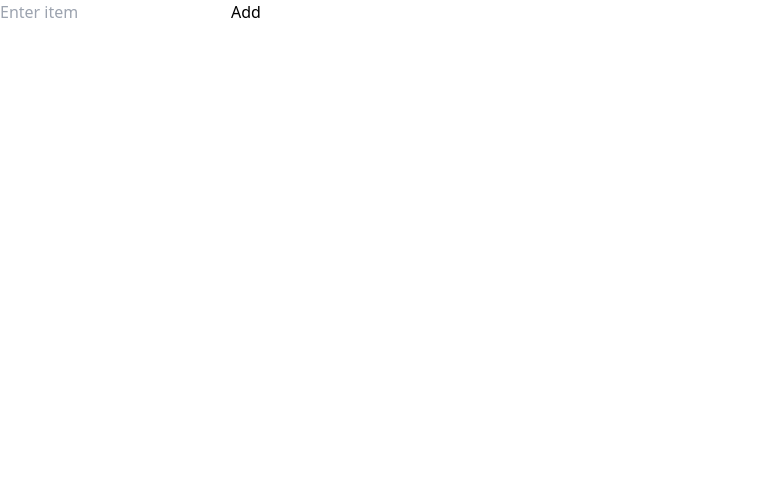
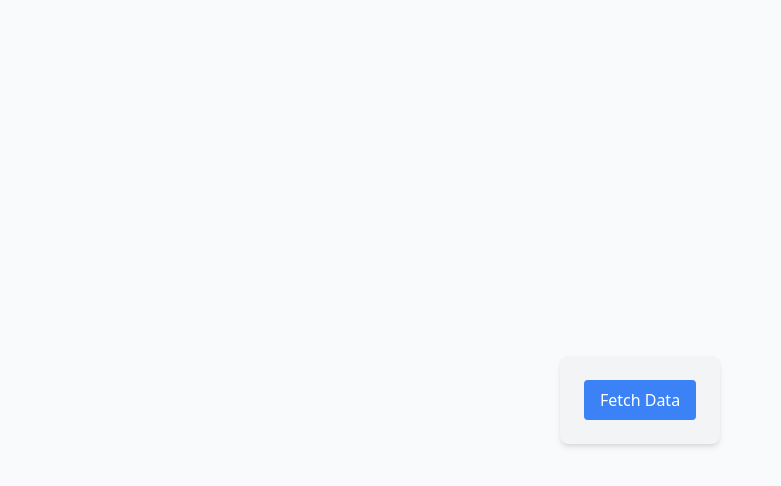
Before and after one commit to Vested-eel/Vestil_internRepo3, a React (Vite) app in the folder Milestone_5/react-tailwind-demo/: page / in a window 1280 px wide. Shown: the top 486 px of the page, without its empty margins (0-781 px from the left). Built offline with nearby package versions, Linux system fonts and the light colour scheme.

Commit message:
Added component for EffectDemo and usestate

```diff
--- a/Milestone_5/react-tailwind-demo/src/App.jsx
+++ b/Milestone_5/react-tailwind-demo/src/App.jsx
@@ -1,14 +1,49 @@
-import TodoList from "./TodoList.jsx";
+import EffectDemo from "./EffectDemo.jsx";
 
 function App() {
   return (
-    <div>
-      <TodoList />
+    <div className="flex justify-center items-center min-h-screen bg-gray-50">
+      <EffectDemo />
     </div>
   );
 }
 
 export default App;
+
+// ## For Styling with Tailwind CSS section
+
+// import Counter from "./Counter.jsx";
+// import Button from "./Button.jsx";
+
+// function App() {
+//   return (
+//     <div className="flex flex-col items-center justify-center min-h-screen bg-gray-50 space-y-8">
+//       {/* Styled Counter */}
+//       <Counter />
+
+//       {/* Reusable Button */}
+//       <Button onClick={() => alert("Button clicked!")}>
+//         Custom Tailwind Button
+//       </Button>
+//     </div>
+//   );
+// }
+
+// export default App;
+
+// ## For Working with Lists & User Input section
+
+// import TodoList from "./TodoList.jsx";
+
+// function App() {
+//   return (
+//     <div>
+//       <TodoList />
+//     </div>
+//   );
+// }
+
+// export default App;
 
 // ## For Understanding Components & Props section
 
--- /dev/null
+++ b/Milestone_5/react-tailwind-demo/src/Button.jsx
@@ -0,0 +1,14 @@
+// reusable Button.jsx
+
+function Button({ children, onClick }) {
+  return (
+    <button
+      onClick={onClick}
+      className="px-4 py-2 bg-green-500 text-white rounded hover:bg-green-600 active:bg-green-700"
+    >
+      {children}
+    </button>
+  );
+}
+
+export default Button;
--- a/Milestone_5/react-tailwind-demo/src/Counter.jsx
+++ b/Milestone_5/react-tailwind-demo/src/Counter.jsx
@@ -1,20 +1,26 @@
+// ## For Styling with Tailwind CSS section
+
 import { useState } from "react";
 
 function Counter() {
-  // Declare a state variable called "count"
   const [count, setCount] = useState(0);
 
   return (
-    <div>
-      <p>Count: {count}</p>
-      <button onClick={() => setCount(count + 1)}>Increment</button>
+    <div className="flex flex-col items-center space-y-4 p-6 bg-gray-100 rounded-lg shadow-md">
+      <p className="text-xl font-semibold">Count: {count}</p>
+      <button
+        onClick={() => setCount(count + 1)}
+        className="px-4 py-2 bg-blue-500 text-white rounded hover:bg-blue-600 active:bg-blue-700"
+      >
+        Increment
+      </button>
     </div>
   );
 }
 
 export default Counter;
 
-// ## For Handling State & User Input section
+// ## For Understanding Components & Props section
 
 // import { useState } from "react";
 
@@ -31,3 +37,21 @@ export default Counter;
 // }
 
 // export default Counter;
+
+// ## For Understanding Components & Props section
+
+// import { useState } from "react";
+
+// function Counter() {
+//   // Declare a state variable called "count"
+//   const [count, setCount] = useState(0);
+
+//   return (
+//     <div>
+//       <p>Count: {count}</p>
+//       <button onClick={() => setCount(count + 1)}>Increment</button>
+//     </div>
+//   );
+// }
+
+// export default Counter;
--- /dev/null
+++ b/Milestone_5/react-tailwind-demo/src/EffectDemo.jsx
@@ -0,0 +1,51 @@
+// ##  Understanding React Hooks: useEffect
+
+import { useState, useEffect } from "react";
+
+function EffectDemo() {
+  const [data, setData] = useState(null);
+  const [fetchTrigger, setFetchTrigger] = useState(false);
+
+  // Logs when component mounts and unmounts
+  useEffect(() => {
+    console.log("Component mounted");
+
+    return () => {
+      console.log("Component unmounted");
+    };
+  }, []);
+
+  // Fetch data when fetchTrigger changes
+  useEffect(() => {
+    if (fetchTrigger) {
+      fetch("https://jsonplaceholder.typicode.com/posts/1")
+        .then((res) => res.json())
+        .then((json) => setData(json))
+        .catch((err) => console.error(err));
+    }
+  }, [fetchTrigger]);
+
+  return (
+    <div className="p-6 bg-gray-100 rounded-lg shadow-md space-y-4">
+      <button
+        onClick={() => setFetchTrigger(true)}
+        className="px-4 py-2 bg-blue-500 text-white rounded hover:bg-blue-600 active:bg-blue-700"
+      >
+        Fetch Data
+      </button>
+
+      {data && (
+        <div className="text-sm text-gray-700">
+          <p>
+            <strong>Title:</strong> {data.title}
+          </p>
+          <p>
+            <strong>Body:</strong> {data.body}
+          </p>
+        </div>
+      )}
+    </div>
+  );
+}
+
+export default EffectDemo;
```
